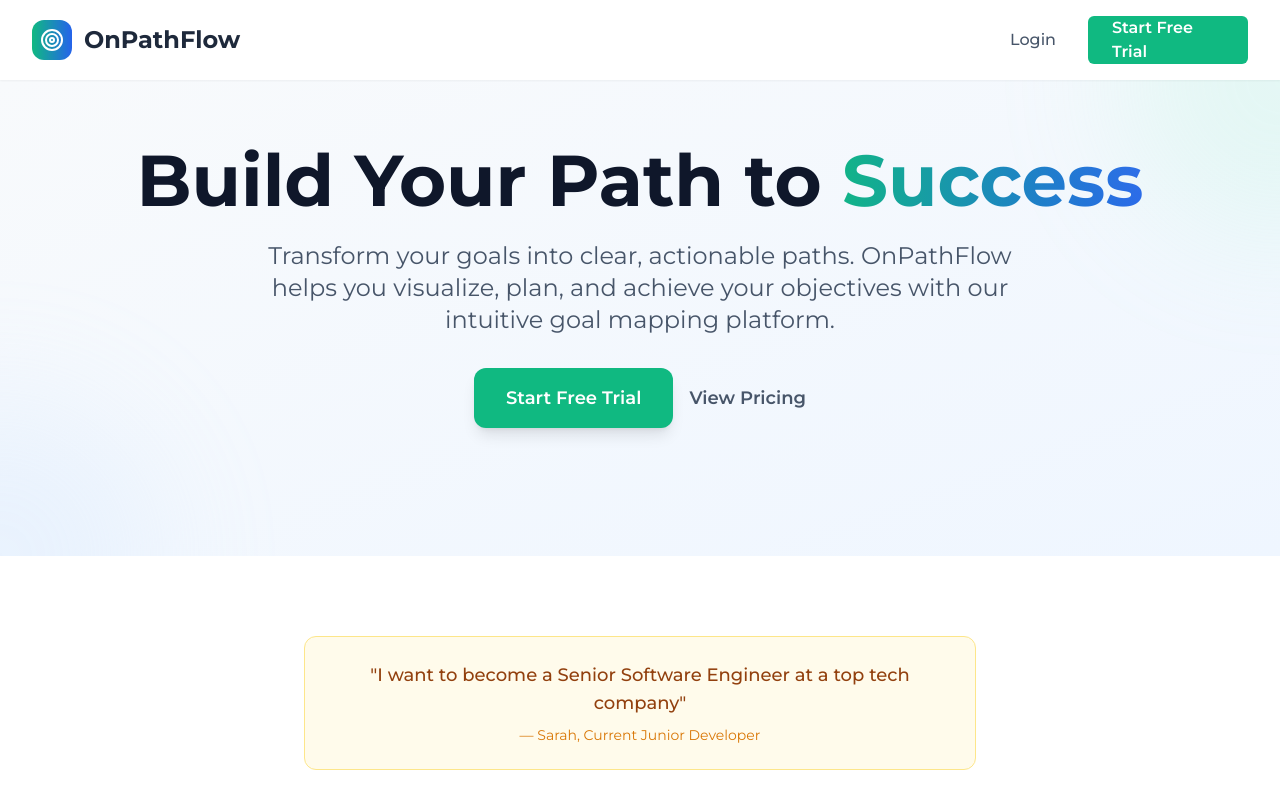
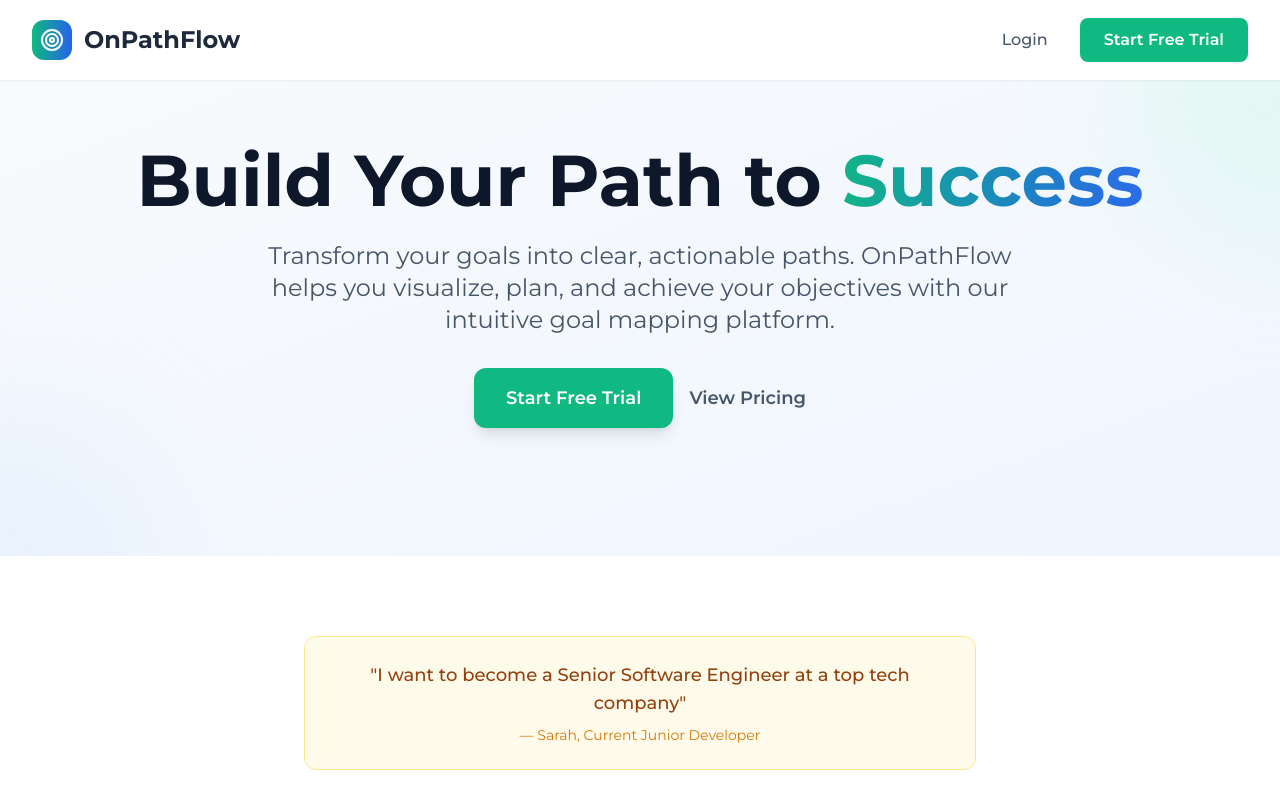
Before and after one commit to mariah32p/freedomlab-onpathflow, a React (Vite) app: page / in a window 1280 px wide. Shown: the top 800 px of the page. Built offline with nearby package versions, Linux system fonts and the light colour scheme.

Commit message:
Fix Start Free Trial button styling

```diff
--- a/src/components/Header.tsx
+++ b/src/components/Header.tsx
@@ -38,7 +38,7 @@ const Header: React.FC = () => {
             </Link>
             <Link
               to="/signup"
-              className="bg-emerald-500 text-white px-6 py-3 rounded-md font-semibold text-base hover:bg-emerald-600 transition-colors duration-200 w-40 h-12 flex items-center justify-center"
+             className="bg-emerald-500 text-white px-6 py-2.5 rounded-lg font-semibold hover:bg-emerald-600 transition-colors duration-200"
             >
               Start Free Trial
             </Link>
```
